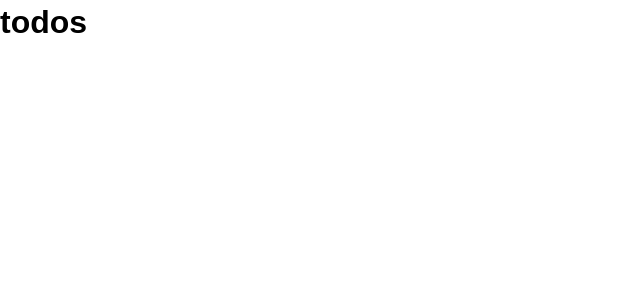
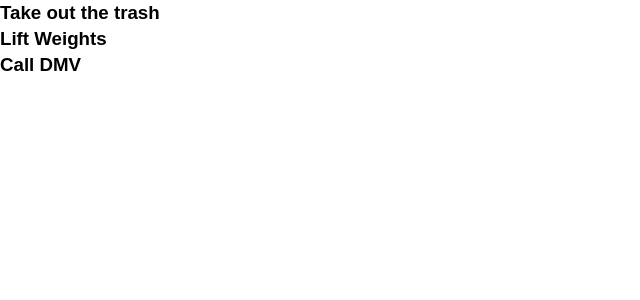
Before and after one commit to salvatoreallegra/React-ToDo, a React (Create React App) app: page / in a window 1280 px wide. Shown: the top 300 px of the page, without its empty margins (0-640 px from the left). Built offline with nearby package versions, Linux system fonts and the light colour scheme.

Commit message:
Map props to return h3 of todo names

```diff
--- a/src/components/Todos.js
+++ b/src/components/Todos.js
@@ -2,11 +2,7 @@
 
 class Todos extends Component {
   render () {
-    return (
-      <div>
-        <h1>todos</h1>
-      </div>
-    )
+    return this.props.todos.map(todo => <h3>{todo.title}</h3>)
   }
 }
 
```
